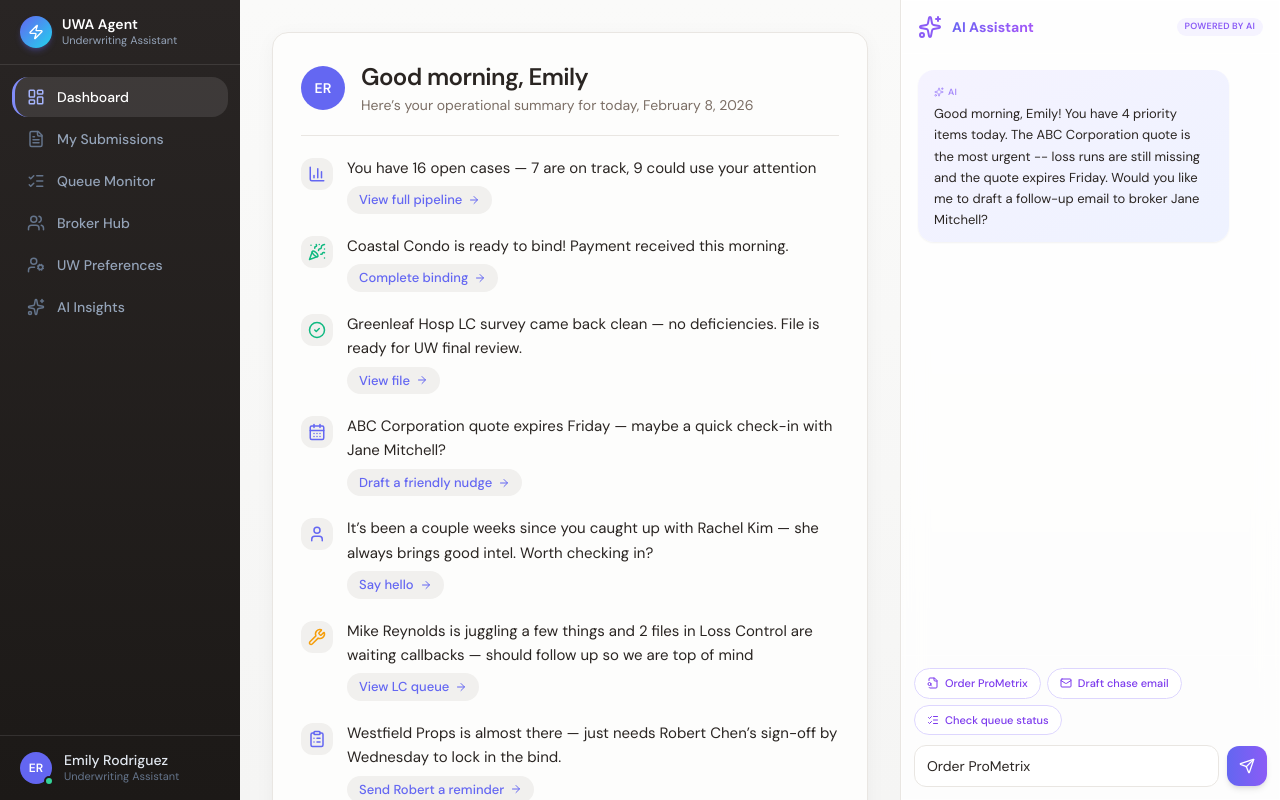
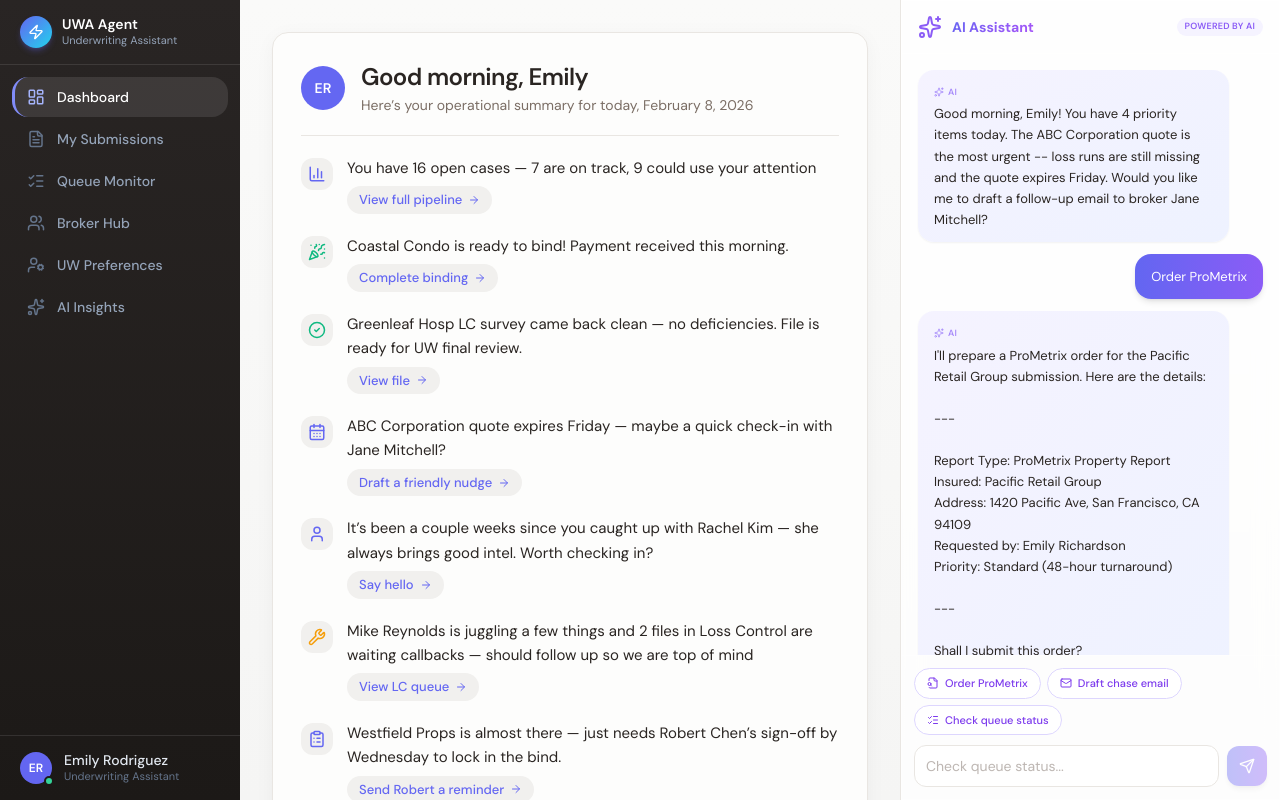
Before and after one commit to lavishlullaby/Underwriters-Assistant, a Next.js app: page / in a window 1280 px wide. Both pictures are taken after a click on the button "Order ProMetrix". Built offline with nearby package versions, Linux system fonts and the light colour scheme.

Commit message:
feat: implement interactive quick action conversation flows
Add multi-step scripted conversations for quick actions with confirmation steps.

```diff
--- a/components/dashboard/ai-chat-panel.tsx
+++ b/components/dashboard/ai-chat-panel.tsx
@@ -1,32 +1,99 @@
 "use client"
 
-import { useState, useRef, useEffect } from "react"
+import { useState, useRef, useEffect, useCallback } from "react"
 import {
   Sparkles,
   Send,
   FileSearch,
   Mail,
   ListChecks,
+  CheckCircle2,
 } from "lucide-react"
 import { cn } from "@/lib/utils"
+
+/* ── Types ───────────────────────────────────────────────────────── */
 
 interface Message {
   id: string
   role: "user" | "assistant"
   content: string
+  /** If present, renders inline confirm / cancel buttons */
+  confirmable?: {
+    onConfirm: string   // user-visible text when they click Confirm
+    onCancel: string     // user-visible text when they click Cancel
+    confirmLabel?: string
+    cancelLabel?: string
+  }
+  confirmed?: "yes" | "no" | null
 }
 
-const quickActions = [
-  { label: "Order ProMetrix", icon: FileSearch },
-  { label: "Draft chase email", icon: Mail },
-  { label: "Check queue status", icon: ListChecks },
+/* ── Flow definitions ────────────────────────────────────────────── */
+
+interface FlowStep {
+  role: "assistant"
+  content: string
+  /** If true, render confirm/cancel buttons instead of waiting for typed input */
+  awaitConfirm?: boolean
+  /** Responses after user confirms or cancels */
+  onConfirm?: string
+  onCancel?: string
+}
+
+type FlowKey = "draft_chase_email" | "order_prometrix" | "check_queue_status"
+
+const flows: Record<FlowKey, FlowStep[]> = {
+  draft_chase_email: [
+    {
+      role: "assistant",
+      content: `Here's a draft email for broker Jane Mitchell regarding the ABC Corporation file:\n\n---\n\nSubject: ABC Corporation -- Loss Runs Needed by Friday\n\nHi Jane,\n\nHope you're doing well! Quick heads-up: the ABC Corporation quote expires this Friday and we're still missing the loss runs. Could you send those over when you get a chance so we can keep things moving?\n\nHappy to help with anything else in the meantime.\n\nBest,\nEmily\n\n---\n\nWould you like me to send this?`,
+      awaitConfirm: true,
+      onConfirm:
+        "Done! Email sent to Jane Mitchell (jane.mitchell@brownbrown.com). I'll flag the file if we don't hear back by Thursday.",
+      onCancel:
+        "No problem -- draft discarded. Let me know if you'd like to try a different approach.",
+    },
+  ],
+  order_prometrix: [
+    {
+      role: "assistant",
+      content: `I'll prepare a ProMetrix order for the Pacific Retail Group submission. Here are the details:\n\n---\n\nReport Type: ProMetrix Property Report\nInsured: Pacific Retail Group\nAddress: 1420 Pacific Ave, San Francisco, CA 94109\nRequested by: Emily Richardson\nPriority: Standard (48-hour turnaround)\n\n---\n\nShall I submit this order?`,
+      awaitConfirm: true,
+      onConfirm:
+        "Order submitted! ProMetrix report for Pacific Retail Group is now in the queue. Expected delivery by Monday. I'll notify you when it arrives.",
+      onCancel:
+        "Order cancelled. Let me know if you need to adjust any details before resubmitting.",
+    },
+  ],
+  check_queue_status: [
+    {
+      role: "assistant",
+      content: `Here's your current queue snapshot:\n\n-- Loss Control Queue --\n2 surveys pending (Johnson Mfg, Summit Logistics)\nMike Reynolds is assigned to both -- he's at capacity\n\n-- UW Review Queue --\n5 files in review, 2 nearing SLA (Greenleaf Hosp, Precision Auto)\n\n-- Binding Queue --\n3 files ready: Westfield Props, Maple Grove Schools, Coastal Condo\nCoastal Condo payment confirmed this morning\n\nWould you like me to flag the overdue items to the team?`,
+      awaitConfirm: true,
+      onConfirm:
+        "Done! I've sent a status nudge to Mike Reynolds on the LC surveys and flagged the two SLA-approaching UW files to Robert Chen. You'll see updates in your notifications.",
+      onCancel:
+        "Got it -- no flags sent. The queue info is here if you need to reference it later.",
+    },
+  ],
+}
+
+/* ── Quick actions ───────────────────────────────────────────────── */
+
+const quickActions: { label: string; icon: typeof FileSearch; flowKey: FlowKey }[] = [
+  { label: "Order ProMetrix", icon: FileSearch, flowKey: "order_prometrix" },
+  { label: "Draft chase email", icon: Mail, flowKey: "draft_chase_email" },
+  { label: "Check queue status", icon: ListChecks, flowKey: "check_queue_status" },
 ]
+
+/* ── Placeholders ────────────────────────────────────────────────── */
 
 const placeholders = [
   "Ask about a submission...",
   "Draft an email...",
   "Check queue status...",
 ]
+
+/* ── Initial messages ────────────────────────────────────────────── */
 
 const initialMessages: Message[] = [
   {
@@ -36,6 +103,8 @@ const initialMessages: Message[] = [
       "Good morning, Emily! You have 4 priority items today. The ABC Corporation quote is the most urgent -- loss runs are still missing and the quote expires Friday. Would you like me to draft a follow-up email to broker Jane Mitchell?",
   },
 ]
+
+/* ── Subcomponents ───────────────────────────────────────────────── */
 
 function TypingIndicator() {
   return (
@@ -78,39 +147,133 @@ function AnimatedPlaceholder() {
   )
 }
 
+/* ── Main component ──────────────────────────────────────────────── */
+
 export function AiChatPanel() {
   const [messages, setMessages] = useState<Message[]>(initialMessages)
   const [input, setInput] = useState("")
   const [isTyping, setIsTyping] = useState(false)
+  const [activeFlow, setActiveFlow] = useState<{ key: FlowKey; stepIndex: number } | null>(null)
   const bottomRef = useRef<HTMLDivElement>(null)
 
   useEffect(() => {
     bottomRef.current?.scrollIntoView({ behavior: "smooth" })
   }, [messages, isTyping])
 
+  /* ── Queue an assistant message with simulated typing delay ────── */
+  const queueAssistant = useCallback(
+    (content: string, opts?: { confirmable?: Message["confirmable"] }) => {
+      setIsTyping(true)
+      setTimeout(() => {
+        setIsTyping(false)
+        setMessages((prev) => [
+          ...prev,
+          {
+            id: Date.now().toString(),
+            role: "assistant",
+            content,
+            confirmable: opts?.confirmable,
+            confirmed: opts?.confirmable ? null : undefined,
+          },
+        ])
+      }, 1400)
+    },
+    []
+  )
+
+  /* ── Start a quick-action flow ─────────────────────────────────── */
+  function startFlow(flowKey: FlowKey) {
+    const step = flows[flowKey][0]
+    setActiveFlow({ key: flowKey, stepIndex: 0 })
+
+    const confirmable = step.awaitConfirm
+      ? {
+          onConfirm: step.onConfirm!,
+          onCancel: step.onCancel!,
+          confirmLabel: "Yes, send it",
+          cancelLabel: "Cancel",
+        }
+      : undefined
+
+    queueAssistant(step.content, { confirmable })
+  }
+
+  /* ── Handle confirm / cancel on a confirmable message ──────────── */
+  function handleConfirm(msgId: string, choice: "yes" | "no") {
+    let response = ""
+
+    setMessages((prev) =>
+      prev.map((m) => {
+        if (m.id === msgId && m.confirmable && m.confirmed === null) {
+          response = choice === "yes" ? m.confirmable!.onConfirm : m.confirmable!.onCancel
+          return { ...m, confirmed: choice }
+        }
+        return m
+      })
+    )
+
+    if (response) {
+      setActiveFlow(null)
+      queueAssistant(response)
+    }
+  }
+
+  /* ── Handle free-text send ─────────────────────────────────────── */
   function handleSend() {
     if (!input.trim()) return
+    const userText = input.trim()
     const userMsg: Message = {
       id: Date.now().toString(),
       role: "user",
-      content: input,
+      content: userText,
     }
     setMessages((prev) => [...prev, userMsg])
     setInput("")
-    setIsTyping(true)
 
-    setTimeout(() => {
-      setIsTyping(false)
-      setMessages((prev) => [
-        ...prev,
-        {
-          id: (Date.now() + 1).toString(),
-          role: "assistant",
-          content:
-            "I'm looking into that for you. Based on the current pipeline data, the Johnson Mfg file is blocked waiting on a Loss Control survey. The vendor has reported the insured isn't returning calls. Would you like me to draft an escalation email to the insured directly?",
-        },
-      ])
-    }, 1800)
+    // Check if user typed something that matches a flow
+    const matchedFlow = quickActions.find(
+      (a) => userText.toLowerCase().includes(a.label.toLowerCase())
+    )
+
+    if (matchedFlow) {
+      startFlow(matchedFlow.flowKey)
+      return
+    }
+
+    // Check if user is responding affirmatively to the last confirmable message
+    const lastConfirmable = [...messages].reverse().find(
+      (m) => m.confirmable && m.confirmed === null
+    )
+    if (lastConfirmable) {
+      const affirmatives = ["yes", "sure", "ok", "go ahead", "send", "send it", "confirm", "do it", "please", "yep", "yeah", "submit"]
+      const negatives = ["no", "cancel", "stop", "don't", "nah", "nevermind", "never mind", "discard"]
+      const lower = userText.toLowerCase()
+
+      if (affirmatives.some((a) => lower.includes(a))) {
+        handleConfirm(lastConfirmable.id, "yes")
+        return
+      }
+      if (negatives.some((n) => lower.includes(n))) {
+        handleConfirm(lastConfirmable.id, "no")
+        return
+      }
+    }
+
+    // Default fallback response
+    queueAssistant(
+      "I'm looking into that for you. Based on the current pipeline data, the Johnson Mfg file is blocked waiting on a Loss Control survey. The vendor has reported the insured isn't returning calls. Would you like me to draft an escalation email to the insured directly?"
+    )
+  }
+
+  /* ── Quick action click ────────────────────────────────────────── */
+  function handleQuickAction(flowKey: FlowKey, label: string) {
+    const userMsg: Message = {
+      id: Date.now().toString(),
+      role: "user",
+      content: label,
+    }
+    setMessages((prev) => [...prev, userMsg])
+    startFlow(flowKey)
   }
 
   return (
@@ -146,7 +309,41 @@ export function AiChatPanel() {
                 AI
               </span>
             )}
-            <p>{msg.content}</p>
+            <p className="whitespace-pre-line">{msg.content}</p>
+
+            {/* Confirm / Cancel buttons */}
+            {msg.confirmable && msg.confirmed === null && (
+              <div className="mt-3 flex items-center gap-2">
+                <button
+                  type="button"
+                  onClick={() => handleConfirm(msg.id, "yes")}
+                  className="inline-flex items-center gap-1.5 rounded-full bg-gradient-to-r from-emerald-500 to-teal-500 px-3.5 py-1.5 text-[11px] font-semibold text-white shadow-sm transition-all hover:shadow-md active:scale-[0.97]"
+                >
+                  <CheckCircle2 className="h-3 w-3" />
+                  {msg.confirmable.confirmLabel || "Confirm"}
+                </button>
+                <button
+                  type="button"
+                  onClick={() => handleConfirm(msg.id, "no")}
+                  className="inline-flex items-center gap-1.5 rounded-full border border-border bg-white px-3.5 py-1.5 text-[11px] font-medium text-muted-foreground transition-all hover:bg-muted active:scale-[0.97]"
+                >
+                  {msg.confirmable.cancelLabel || "Cancel"}
+                </button>
+              </div>
+            )}
+
+            {/* Confirmed / Cancelled indicator */}
+            {msg.confirmable && msg.confirmed === "yes" && (
+              <div className="mt-2 inline-flex items-center gap-1 text-[10px] font-medium text-emerald-600">
+                <CheckCircle2 className="h-3 w-3" />
+                Confirmed
+              </div>
+            )}
+            {msg.confirmable && msg.confirmed === "no" && (
+              <div className="mt-2 text-[10px] font-medium text-muted-foreground">
+                Cancelled
+              </div>
+            )}
           </div>
         ))}
         {isTyping && <TypingIndicator />}
@@ -161,7 +358,7 @@ export function AiChatPanel() {
             <button
               key={action.label}
               type="button"
-              onClick={() => setInput(action.label)}
+              onClick={() => handleQuickAction(action.flowKey, action.label)}
               className="group/btn inline-flex items-center gap-1.5 rounded-full border border-violet-200 bg-white px-3 py-1.5 text-[11px] font-medium text-violet-600 transition-all duration-200 hover:bg-gradient-to-r hover:from-indigo-500 hover:to-violet-500 hover:text-white hover:border-transparent hover:shadow-md active:scale-[0.98]"
             >
               <action.icon className="h-3 w-3" />
```
